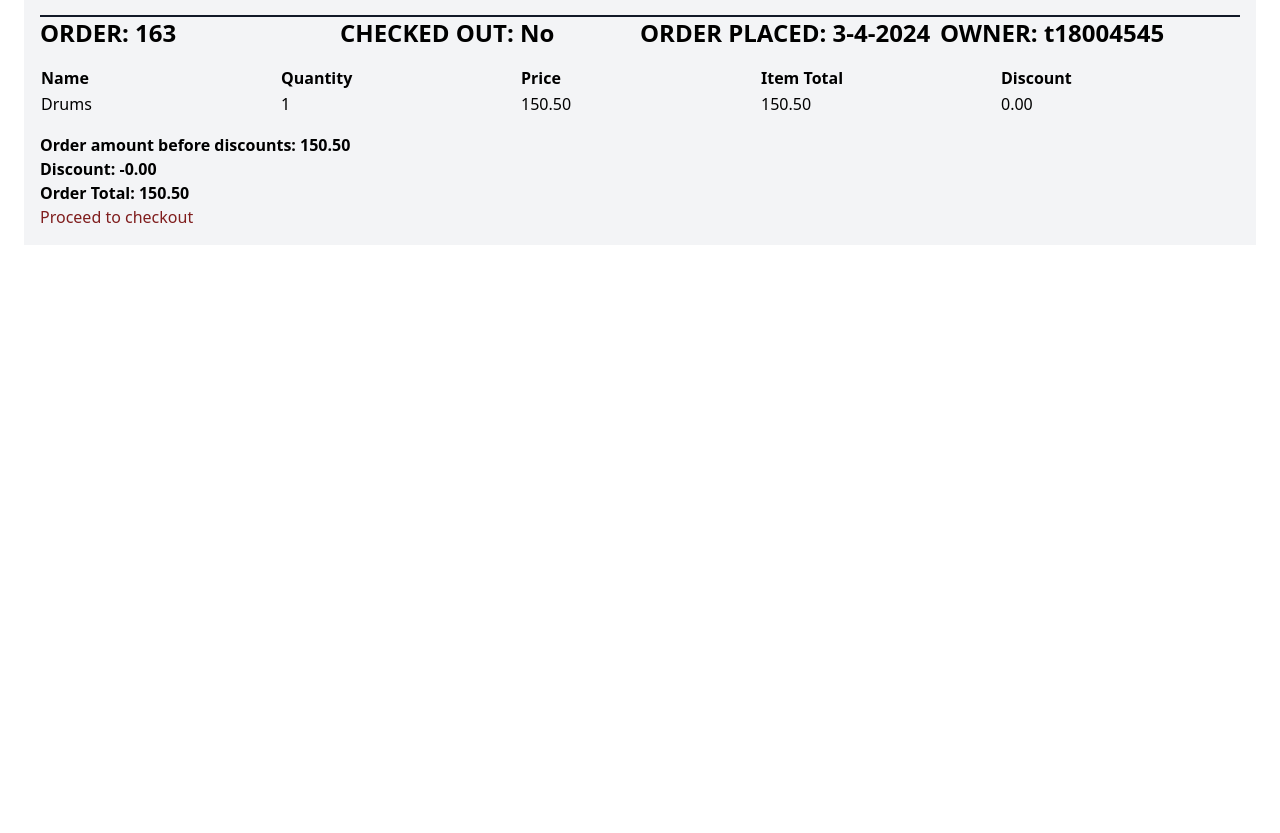
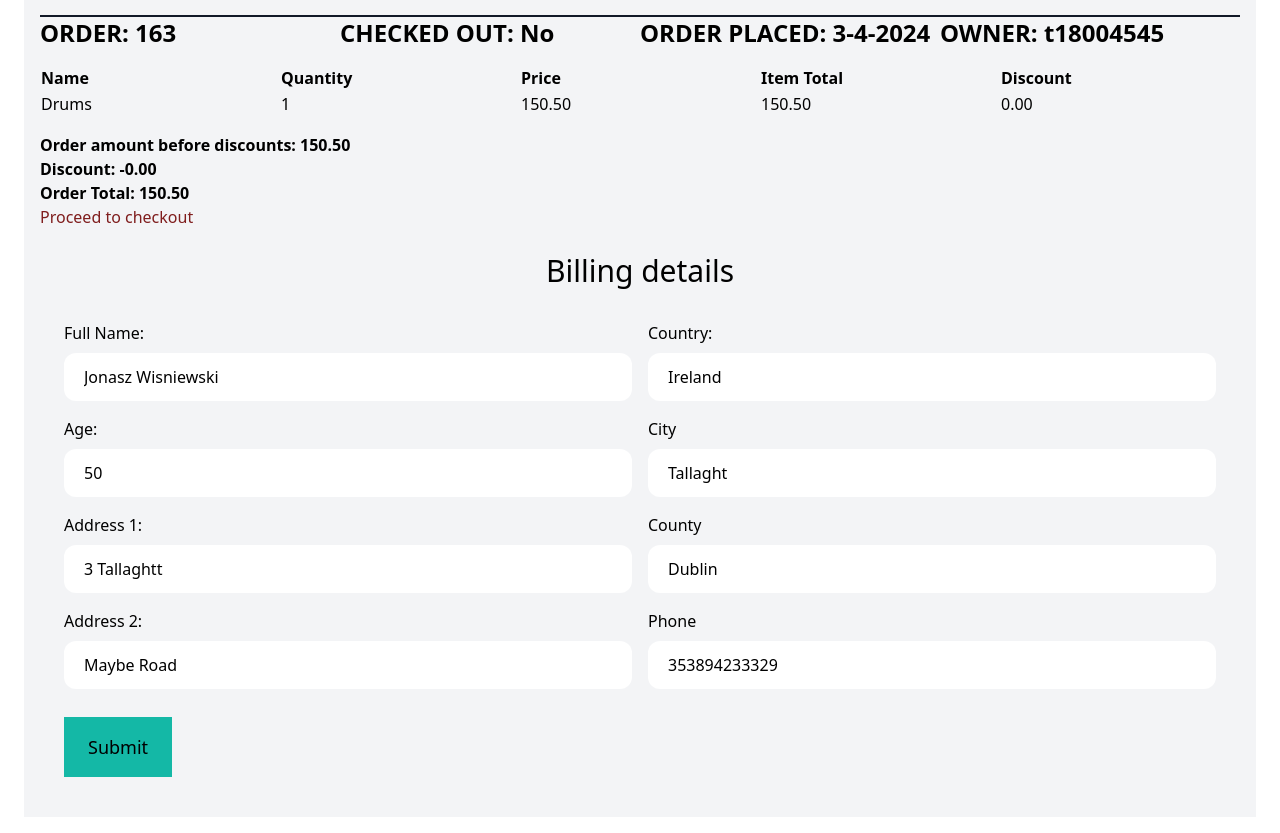
Before and after one commit to JonaszWisniewski/MusicStore, a Django app: page /orders/163 in a window 1280 px wide. Shown: the part 153-986 px from the top of the page. Before the commit the page ends 376 px from the top, so only its background shows below. Run offline with Django 3.2, Linux system fonts and the light colour scheme; a user stored in the database is signed in; data comes from the database, SQL or seed files in the repository; both versions use the stored data as it was after the commit; parts of the project's set-up code (start-up, migrations or seed data) failed here and were passed over; some libraries are stand-ins or nearby versions.

Commit message:
changes to productslist, product name clickable in orders, fixed checkout

```diff
--- a/orders/models.py
+++ b/orders/models.py
@@ -10,6 +10,13 @@ class Order(models.Model):
     # email = models.EmailField(max_length=64, blank=True)
     created_by = models.ForeignKey(User, related_name='orders', on_delete=models.CASCADE)
     paid = models.BooleanField(default=False)
+    full_name = models.CharField(max_length=64, blank=True)
+    age = models.CharField(max_length=4, blank=False)
+    address1 = models.TextField(max_length=100, blank=True)
+    address2 = models.TextField(max_length=100, blank=True)
+    city = models.CharField(max_length=100, blank=True)
+    county = models.CharField(max_length=30, blank=True)
+    phone = models.IntegerField(null=True)
 
     class Meta:
         ordering = ('-created_date',)
@@ -40,6 +47,16 @@ class Order(models.Model):
     def get_items(self):
         return OrderItems.objects.filter(order=self)
 
+class OrderAddress(models.Model):
+    order = models.ForeignKey(Order, related_name='order_address', on_delete=models.CASCADE)
+    full_name = models.CharField(max_length=64, blank=True)
+    age = models.CharField(max_length=4, blank=False)
+    address1 = models.TextField(max_length=100, blank=True)
+    address2 = models.TextField(max_length=100, blank=True)
+    city = models.CharField(max_length=100, blank=True)
+    county = models.CharField(max_length=30, blank=True)
+    phone = models.IntegerField(null=True)
+
 class OrderItems(models.Model):
     order = models.ForeignKey(Order, related_name='order_items', on_delete=models.CASCADE)
     product = models.ForeignKey(Product, related_name='order_items', on_delete=models.CASCADE)
--- a/orders/templates/orders/order_detail.html
+++ b/orders/templates/orders/order_detail.html
@@ -35,7 +35,7 @@
             {% for order_item in order.get_items %}
             <tr>
 
-                <td>{{order_item.product}}</td>
+                <td><a href="{% url 'products:detail' order_item.product.id %}">{{order_item.product}}</a></td>
                 <td>{{order_item.quantity}}</td>
                 <td>{{order_item.price}}</td>
                 <td>{{order_item.get_cost}}</td>
@@ -56,18 +56,61 @@
         <a href="{% url 'payments:checkout' order.id %}" class="text-red-900 mt-2">Proceed to checkout</a>
     </div>
 
+    <div class="bg-gray-100 px-6 py-6">
+        <h1 class="mb-6 text-3xl text-center">Billing details</h1>
+        <form method="post" action="{% url 'orders:detail' order.id %}" enctype="multipart/form-data">
+            {% csrf_token %}
+            <div class="columns-2">
 
-<form method="post" action="." enctype="multipart/form-data">
-    {% csrf_token %}
+                <div class="mb-2">
+                    <label class="inline-block mb-2 mt-2 font-medium">Full Name: </label>
+                    {{ profileForm.full_name }}
+                </div>
 
 
+                <div class="mb-2">
+                    <label class="inline-block mb-2 mt-2 font-medium">Age: </label><br>
+                    {{ profileForm.age }}
+                </div>
+
+                <div class="mb-2">
+                    <label class="inline-block mb-2 mt-2 font-medium">Address 1: </label>
+                    {{ profileForm.address1 }}
+                </div>
+
+                <div class="mb-2">
+                    <label class="inline-block mb-2 mt-2 font-medium">Address 2: </label>
+                    {{ profileForm.address2 }}
+                </div>
+
+                <div class="mb-2">
+                    <label class="inline-block mb-2 mt-2 font-medium">Country: </label>
+                    {{ profileForm.country }}
+                </div>
+
+                <div class="mb-2">
+                    <label class="inline-block mb-2 mt-2 font-medium">City </label>
+                    {{ profileForm.city }}
+                </div>
+
+                <div class="mb-2">
+                    <label class="inline-block mb-2 mt-2 font-medium">County</label>
+                    {{ profileForm.county }}
+                </div>
+
+                <div class="mb-2">
+                    <label class="inline-block mb-2 mt-2 font-medium">Phone</label>
+                    {{ profileForm.phone }}
+                </div>
+    </div>
+    <button class="py-4 mt-5 px-6 text-lg bg-teal-500">Submit</button>
 {% endfor %}
 
 
 
-</form>
 
 
-<!-- </form> -->
+
+
 
 {% endblock %}
--- a/orders/templates/orders/order_history.html
+++ b/orders/templates/orders/order_history.html
@@ -34,7 +34,7 @@
 			<tbody>
 				{% for order_item in order.get_items %}
 				<tr>
-					<td>{{order_item.product}}</td>
+					<td><a href="{% url 'products:detail' order_item.product.id %}">{{order_item.product}}</a></td>
 					<td>{{order_item.quantity}}</td>
 					<td>{{order_item.price}}</td>
 					<td>{{order_item.get_cost}}</td>
--- a/orders/views.py
+++ b/orders/views.py
@@ -36,14 +36,7 @@ def create_order(request, total=0, counter=0, cart_items=None, discount_price=0,
                 counter += order_items.quantity
                 total_discount += (order_items.quantity * order_items.discount_price)
 
-
-
-
-
                 order_item.save() # saves the order
-
-
-
 
                 order_items.delete() # clears the basket that existed with items
 
@@ -52,8 +45,8 @@ def create_order(request, total=0, counter=0, cart_items=None, discount_price=0,
         except ObjectDoesNotExist:
             pass
         # del request.session['discount_pricee']
-        profileForm = ProfileUpdateForm(instance=request.user.profile)
-        context = {'cart_items': cart_items, 'total': total, 'profileForm': profileForm, 'title': 'My Order', 'counter': counter, 'discount_price': discount_price, 'total_discount': total_discount}
+        # profileForm = ProfileUpdateForm(instance=request.user.profile)
+        context = {'cart_items': cart_items, 'total': total, 'title': 'My Order', 'counter': counter, 'discount_price': discount_price, 'total_discount': total_discount}
         return render(request, 'orders/order.html', context)
 
 @login_required
@@ -95,8 +88,9 @@ def detail(request, pk):
 
     if order_details.created_by == request.user or request.user.is_staff:
         order_details = Order.objects.filter(pk=pk)
+        profileForm = ProfileUpdateForm(instance=request.user.profile)
 
         return render(request, 'orders/order_detail.html',
-                  {'order_details': order_details, 'title': 'Order {}'.format(pk)})
+                  {'order_details': order_details, 'profileForm': profileForm, 'title': 'Order {}'.format(pk)})
     else:
         return redirect('orders:order_history')
```
Also changed, not shown: orders/templates/orders/order.html (+2 -12 lines), payments/views.py (+47 -51 lines), db.sqlite3, media/product_images/bass.jpg, media/profile_images/catchest_dOCM4nG.webp, orders/migrations/0013_auto_20240403_1851.py (added).
